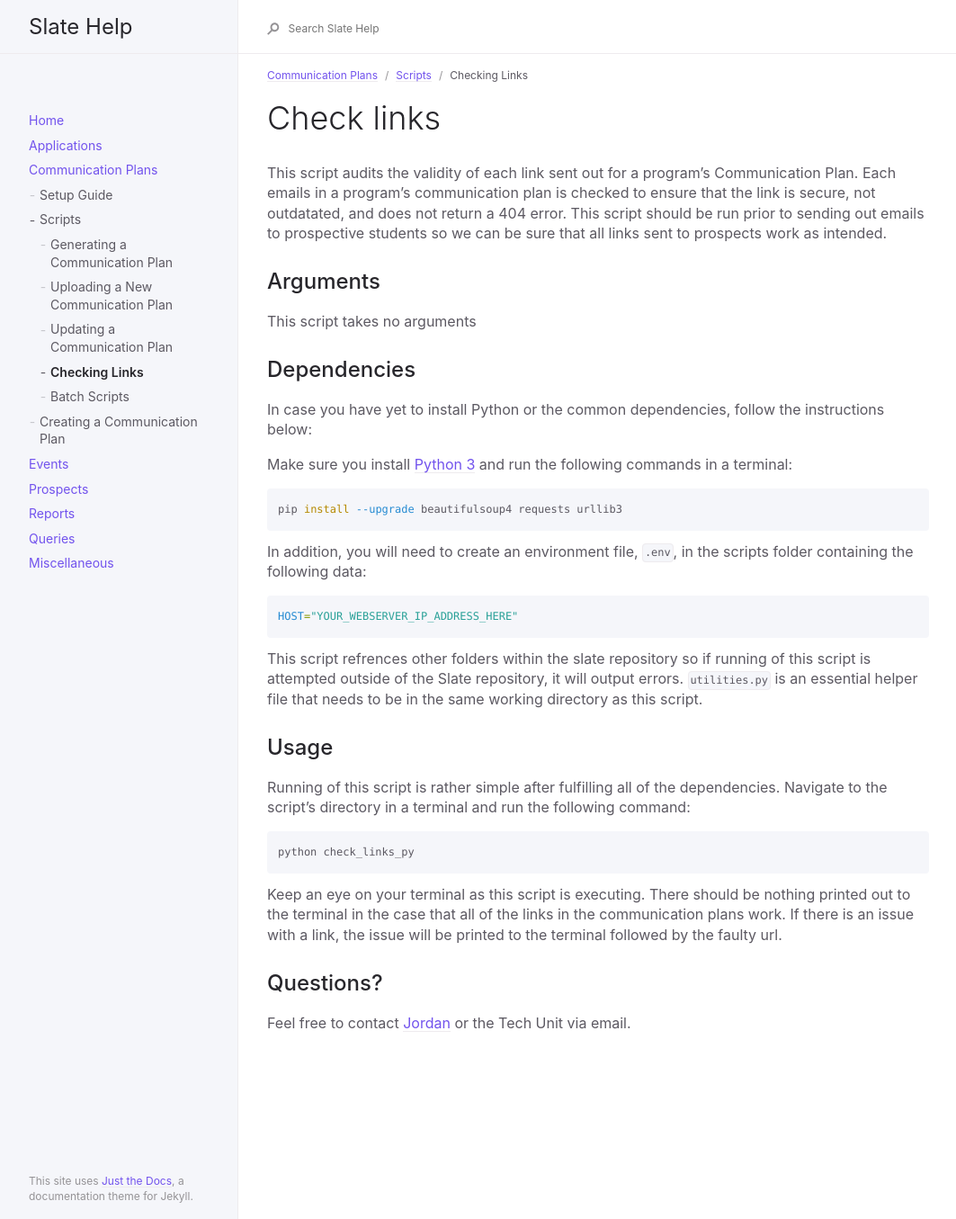
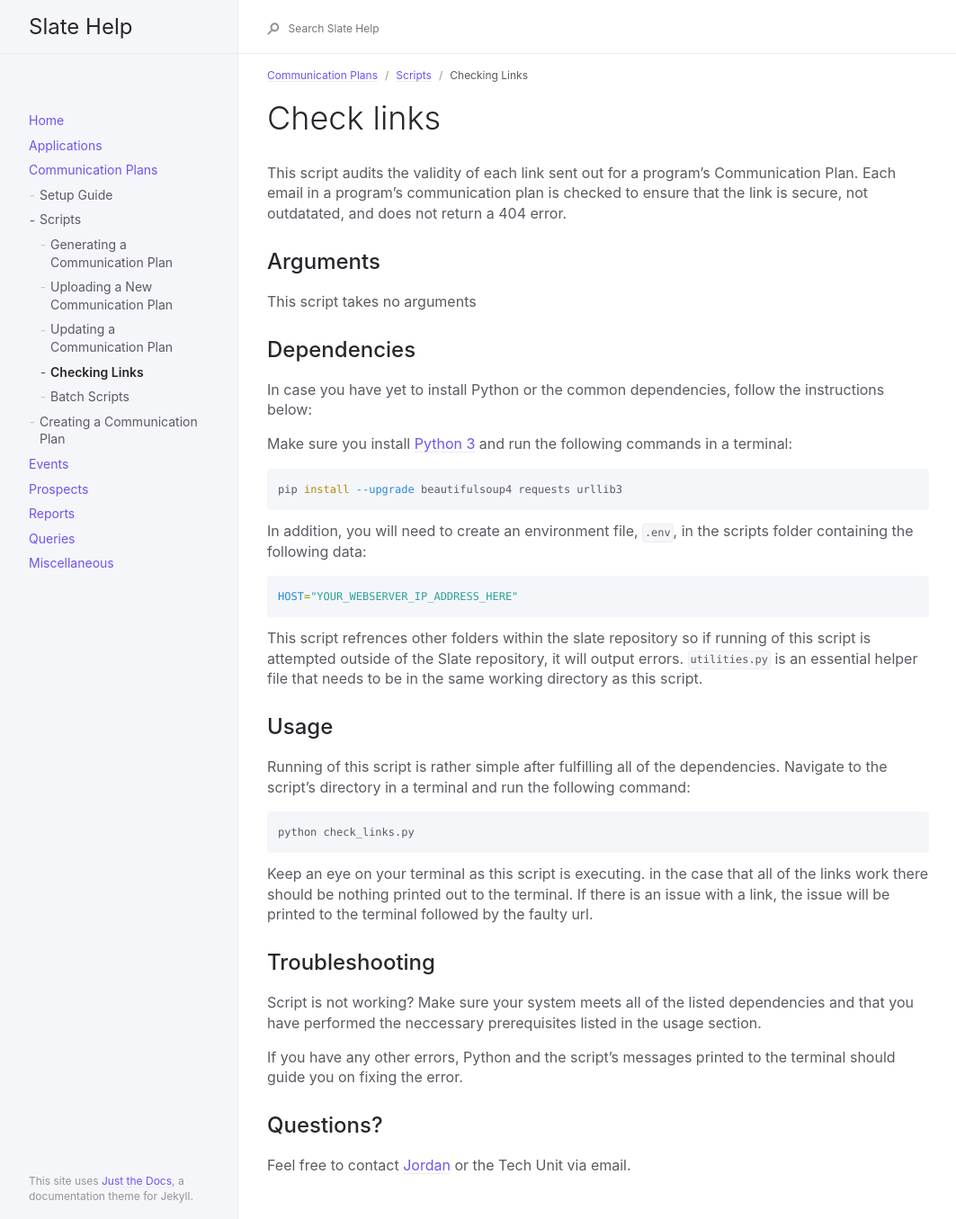
Before and after one commit to oretoise/docs, a Jekyll site: the page built from _docs/comm-plans/scripts/check-links.md, in a window 1280 px wide. Shown: the whole page at 90% size, without its empty margins (91-1154 px from the left). Built offline with Jekyll 4.4.1, drawn with Linux system fonts in a browser that asks for light colours.

Commit message:
Spellling and Grammar fixes

````diff
--- a/_docs/comm-plans/scripts/check-links.md
+++ b/_docs/comm-plans/scripts/check-links.md
@@ -9,7 +9,7 @@ permalink: /comm-plans/scripts/check-links/
 ---
 
 # Check links
-This script audits the validity of each link sent out for a program's Communication Plan. Each emails in a program's communication plan is checked to ensure that the link is secure, not outdatated, and does not return a 404 error. This script should be run prior to sending out emails to prospective students so we can be sure that all links sent to prospects work as intended.
+This script audits the validity of each link sent out for a program's Communication Plan. Each email in a program's communication plan is checked to ensure that the link is secure, not outdatated, and does not return a 404 error.
 
 ## Arguments
 This script takes no arguments
@@ -35,10 +35,15 @@ This script refrences other folders within the slate repository so if running of
 Running of this script is rather simple after fulfilling all of the dependencies. Navigate to the script’s directory in a terminal and run the following command:
 
 ```bash
-python check_links_py
+python check_links.py
 ```
 
-Keep an eye on your terminal as this script is executing. There should be nothing printed out to the terminal in the case that all of the links in the communication plans work. If there is an issue with a link, the issue will be printed to the terminal followed by the faulty url.
+Keep an eye on your terminal as this script is executing.  in the case that all of the links work there should be nothing printed out to the terminal. If there is an issue with a link, the issue will be printed to the terminal followed by the faulty url.
+
+## Troubleshooting
+Script is not working? Make sure your system meets all of the listed dependencies and that you have performed the neccessary prerequisites listed in the usage section.
+
+If you have any other errors, Python and the script's messages printed to the terminal should guide you on fixing the error.
 
 ## Questions?
 Feel free to contact [Jordan](mailto:jordan.scruggs@msstate.edu) or the Tech Unit via email.
````
Also changed, not shown: _docs/comm-plans/scripts/batch-scripts.md (+7 -2 lines), _docs/comm-plans/scripts/update-plan.md (+1 -2 lines).
